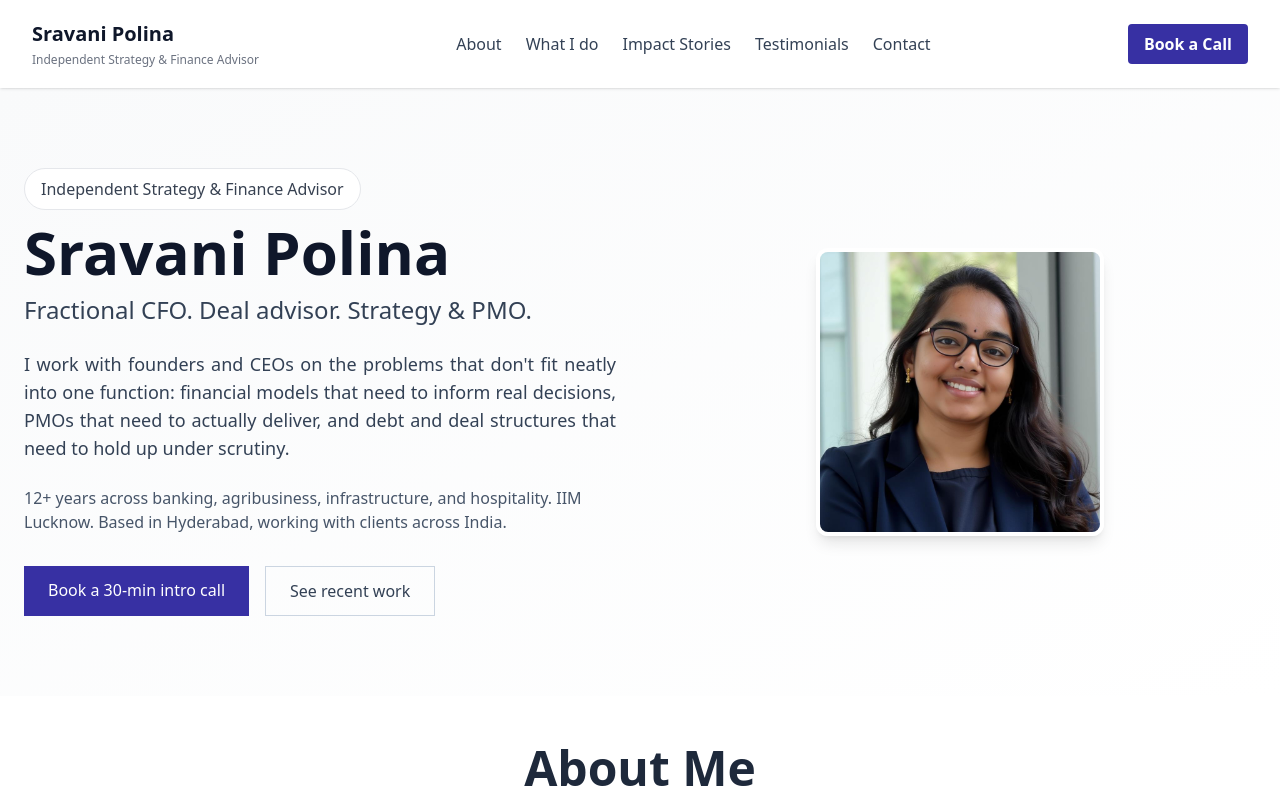
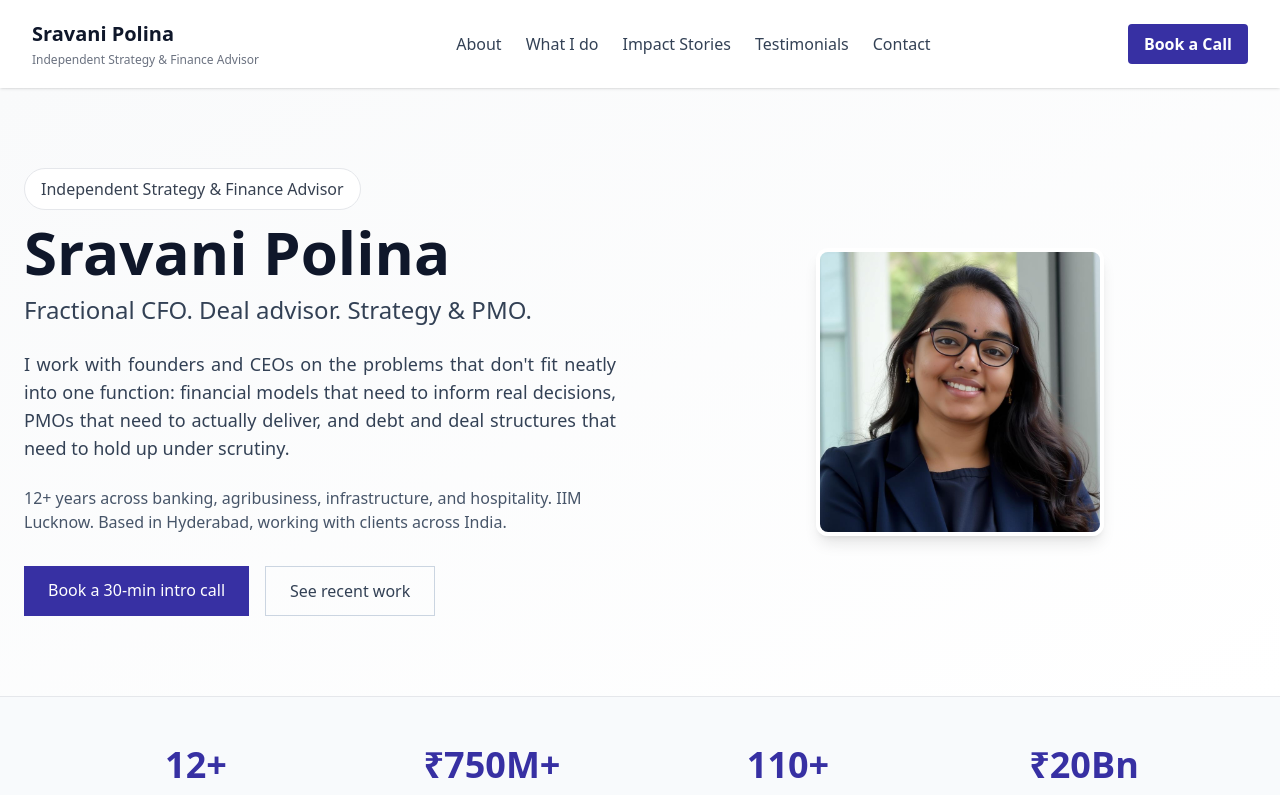
Before and after one commit to SravaniPolina/sravani-portfolio-frontend, a React (Create React App) app: page / in a window 1280 px wide. Shown: the top 795 px of the page. Built offline with nearby package versions, Linux system fonts and the light colour scheme.

Commit message:
Update App Add StatStrip to homepage.js

```diff
--- a/src/App.js
+++ b/src/App.js
@@ -3,6 +3,7 @@ import React from "react";
 import { BrowserRouter as Router, Routes, Route } from "react-router-dom";
 import NavBar from './components/NavBar';
 import Hero from "./components/Hero";
+import StatStrip from "./components/StatStrip";
 import AboutMe from "./components/AboutMe";
 import StrategicLeadershipServices from "./components/StrategicLeadershipServices";
 import Projects from "./components/Projects";
@@ -20,6 +21,7 @@ function HomePage() {
       <NavBar />
       <main>
         <Hero />
+        <StatStrip />
         <AboutMe />
         <StrategicLeadershipServices />
         <Projects />
```
